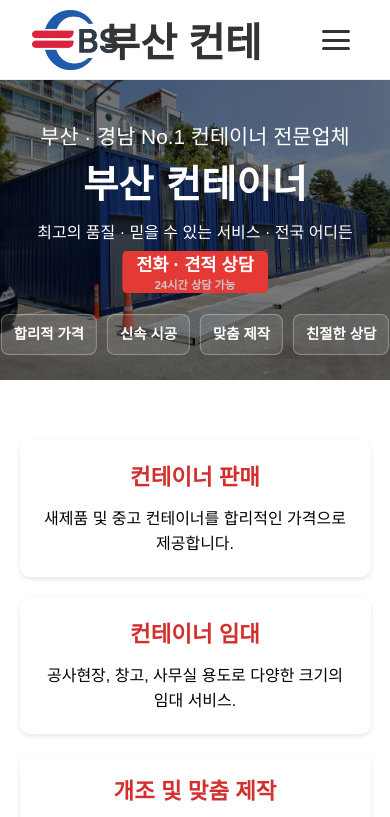
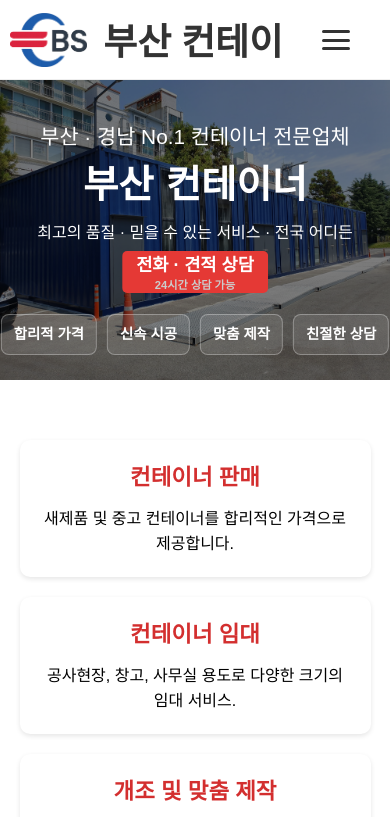
Before and after one commit to bscontainer/bscontainer.github.io, a plain HTML site: page index.html in a window 390 px wide. Shown: the top 817 px of the page. Drawn offline with Linux system fonts and the light colour scheme.

Commit message:
Update style.css

```diff
--- a/style.css
+++ b/style.css
@@ -436,8 +436,8 @@ header .call-btn {
 /* === 모바일 전용 보강 === */
 @media (max-width: 768px) {
     .logo img {
-        max-height: 60px;
-        margin-left: -18px;
+        max-height: 54px;
+        margin-left: -40px;
         width:auto;
         height:auto;
     }
@@ -447,10 +447,10 @@ header .call-btn {
         display: block;
         position: absolute;
         left: 51%;
-        top: 11px;  /* 로고 높이에 맞게 조정 */
+        top: 14px;  /* 로고 높이에 맞게 조정 */
         transform: translateX(-50%);
         font-weight: 800;
-        font-size: 2.5rem;
+        font-size: 2.3rem;
         color: #333;
     }
 }
@@ -460,7 +460,7 @@ header .call-btn {
         position: fixed;
         top: 0;
         right: -100%;
-        width: 35%;
+        width: 55%;
         height: 100%;
         background: #fff;
         box-shadow: -2px 0 8px rgba(0,0,0,0.2);
@@ -549,7 +549,7 @@ header .call-btn {
 
   header nav {
     position: absolute;
-    left: 48%;
+    left:48%;
     top: 0;
     transform: translateX(-50%);
     height: 100%;
```
